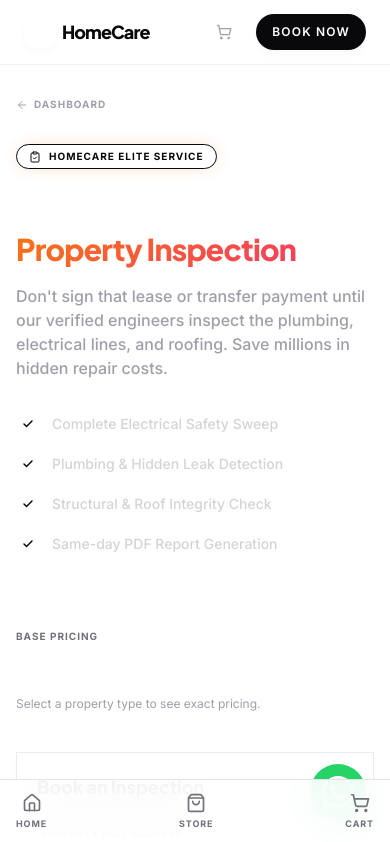
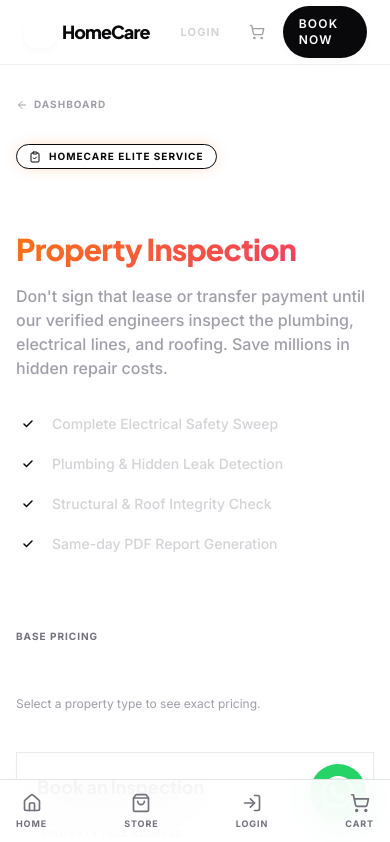
Before and after one commit to DevzekiFaith/carepay, a Next.js app: page /inspection in a window 390 px wide. Shown: the top 842 px of the page. Built offline with nearby package versions, Linux system fonts and the light colour scheme; no server answers.

Commit message:
fix: make Login button visible across all mobile/desktop views and optimize global layout components

```diff
--- a/app/components/MobileBottomNav.tsx
+++ b/app/components/MobileBottomNav.tsx
@@ -2,7 +2,7 @@
 
 import Link from "next/link";
 import { usePathname } from "next/navigation";
-import { Home, LayoutDashboard, Wallet, LogOut, ShoppingBag, ShoppingCart } from "lucide-react";
+import { Home, LayoutDashboard, Wallet, LogOut, ShoppingBag, ShoppingCart, LogIn } from "lucide-react";
 import { createClient } from "@/lib/supabase/client";
 import { useEffect, useState } from "react";
 import type { User, Session, AuthChangeEvent } from "@supabase/supabase-js";
@@ -83,16 +83,17 @@ export default function MobileBottomNav() {
     { label: "Store", href: "/store", icon: ShoppingBag },
   ];
 
-  // Add logged-in-only items
+  // Add logged-in or guest items
   if (user) {
     navItems.push(
       { label: "Wallet", href: "/customer/wallet", icon: Wallet },
       { label: "Dashboard", href: "/customer/dashboard", icon: LayoutDashboard },
     );
+  } else {
+    navItems.push(
+      { label: "Login", href: "/auth/customer/login", icon: LogIn },
+    );
   }
-
-  // Don't show on landing page for non-logged-in users (keep it clean)
-  if (!user && pathname === '/') return null;
 
   return (
     <div className="md:hidden fixed bottom-0 left-0 right-0 z-[60] bg-white/90 dark:bg-zinc-950/90 backdrop-blur-xl border-t border-zinc-200 dark:border-zinc-800 px-4 pb-safe-area-inset-bottom">
--- a/app/components/Nav.tsx
+++ b/app/components/Nav.tsx
@@ -142,7 +142,7 @@ export default function Nav() {
               ) : (
                 <Link
                   href="/auth/customer/login"
-                  className="hidden md:flex items-center gap-1.5 rounded-full px-3 py-2 text-[11px] uppercase tracking-widest font-bold text-zinc-500 hover:text-brand-primary hover:bg-brand-primary/10 transition-colors"
+                  className="flex items-center gap-1.5 rounded-full px-3.5 py-1.5 text-[11px] uppercase tracking-widest font-bold text-zinc-300 hover:text-white bg-white/5 hover:bg-white/10 border border-white/10 transition-colors"
                 >
                   <span>Login</span>
                 </Link>
--- a/app/components/RootWrapper.tsx
+++ b/app/components/RootWrapper.tsx
@@ -22,13 +22,14 @@ export default function RootWrapper({ children }: { children: React.ReactNode })
   ];
 
   const shouldHideFooter = hideFooterPaths.includes(pathname);
+  const isStore = pathname.startsWith("/store");
 
   return (
     <>
       {children}
       {!shouldHideFooter && <Footer />}
       <CartDrawer />
-      <PromoOverlay />
+      {isStore && <PromoOverlay />}
       <WhatsAppButton />
     </>
   );
```
